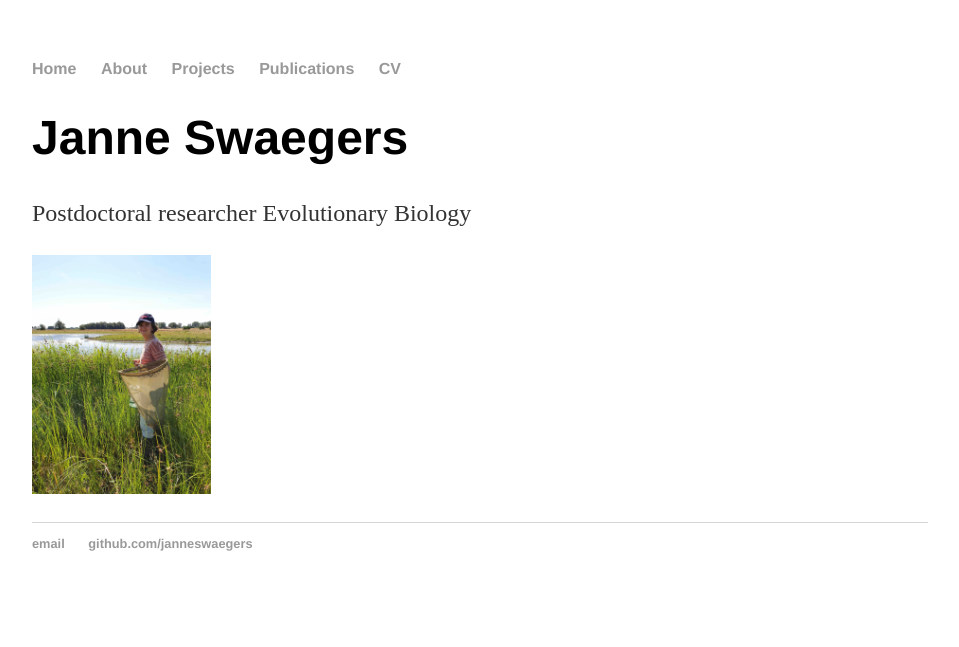
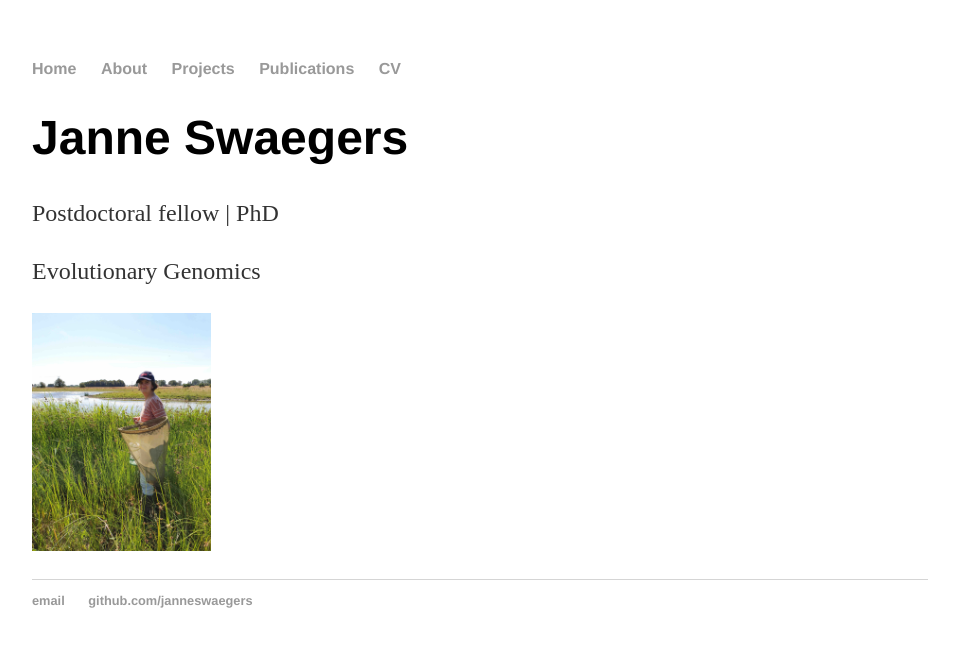
Before and after one commit to janneswaegers/janneswaegers.github.io, a Jekyll site: the page built from index.html, in a window 1280 px wide. Shown: the top 647 px of the page, without its empty margins (160-1119 px from the left). Built offline with Jekyll 4.4.1, drawn with Linux system fonts in a browser that asks for light colours.

Commit message:
Update index.html

```diff
--- a/index.html
+++ b/index.html
@@ -4,8 +4,8 @@ title: Janne Swaegers
 ---
 <div class="blurb">
 	<h1>Janne Swaegers</h1>
-	<p>Postdoctoral researcher Evolutionary Biology</p>
-
+	<p>Postdoctoral fellow | PhD</p>
+	<p>Evolutionary Genomics</p>
 	 <img src="20190718_143624-3_.jpg" width="20%" height="20%" alt="me">
 	<p>
 
```
